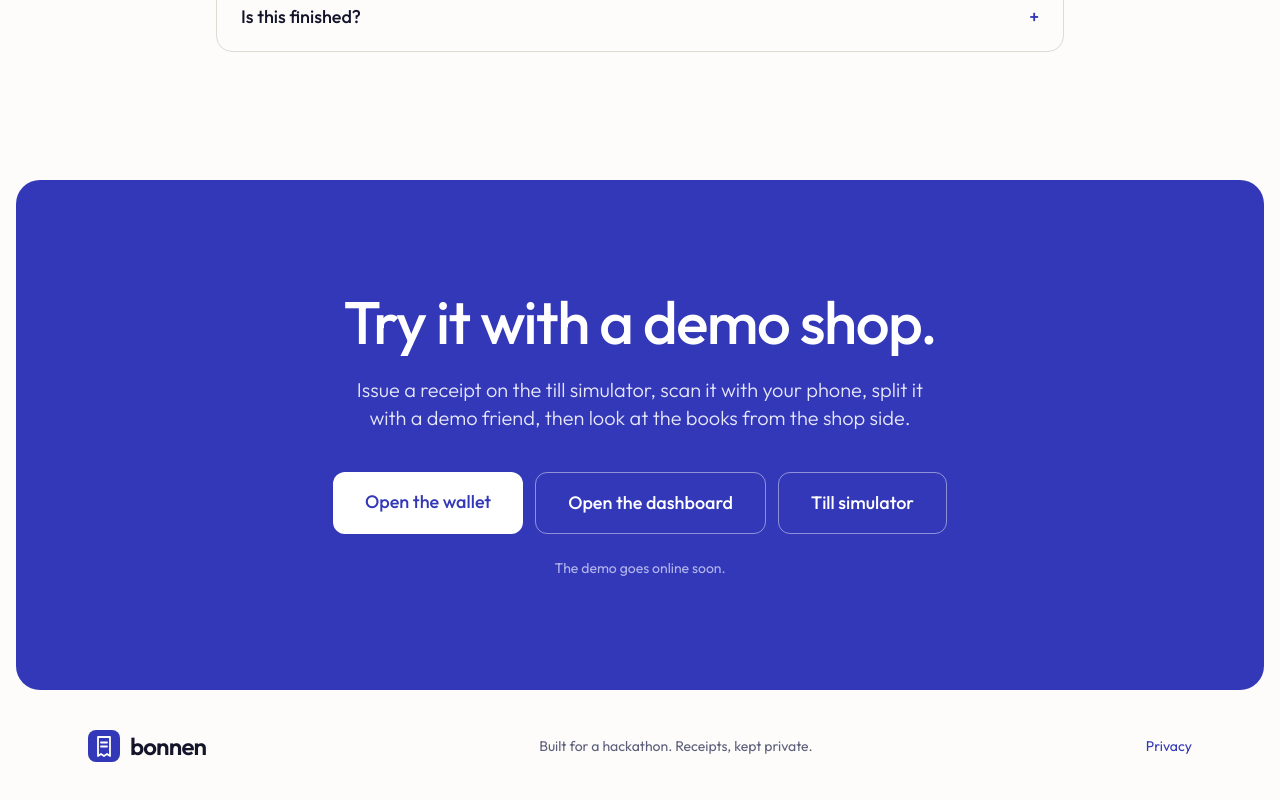
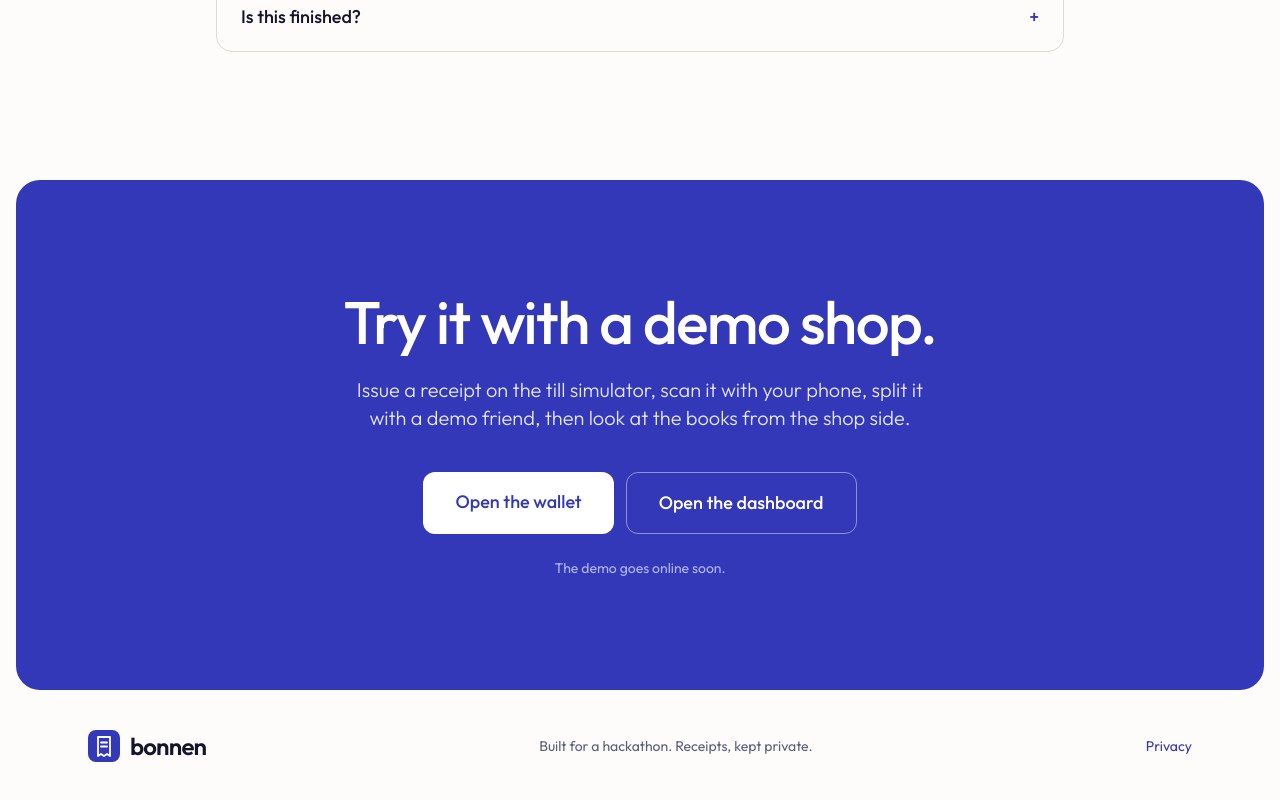
Before and after one commit to DimYiannis/verumly, a Nuxt app in the folder apps/site/: page / in a window 1280 px wide. Shown: the part 8834-9634 px from the top of the page. Built offline with nearby package versions, Linux system fonts and the light colour scheme.

Commit message:
Landing site: remove the Till simulator button

```diff
--- a/apps/site/app/pages/index.vue
+++ b/apps/site/app/pages/index.vue
@@ -15,7 +15,6 @@ const resolvedDashboardUrl = config.dashboardUrl || (import.meta.dev ? 'http://l
 const demoLive = Boolean(resolvedWalletUrl && resolvedDashboardUrl);
 const walletUrl = resolvedWalletUrl || '#try';
 const dashboardUrl = resolvedDashboardUrl || '#try';
-const simulatorUrl = resolvedDashboardUrl ? `${new URL(resolvedDashboardUrl).origin}/simulator` : '#try';
 const repoUrl = config.repoUrl;
 
 useSeoMeta({
@@ -281,7 +280,6 @@ const status = {
         <div class="mt-10 flex flex-wrap justify-center gap-3">
           <a :href="walletUrl" class="rounded-xl bg-white px-8 py-4 font-medium text-primary no-underline hover:bg-[#E6E7F8] hover:text-primary md:text-lg">Open the wallet</a>
           <a :href="dashboardUrl" class="rounded-xl border border-white/45 px-8 py-4 font-medium text-white no-underline hover:bg-white/10 hover:text-white md:text-lg">Open the dashboard</a>
-          <a :href="simulatorUrl" class="rounded-xl border border-white/45 px-8 py-4 font-medium text-white no-underline hover:bg-white/10 hover:text-white md:text-lg">Till simulator</a>
         </div>
         <p v-if="!demoLive" class="mt-6 text-sm text-[#B3B6EE]">The demo goes online soon.<template v-if="repoUrl"> To run it yourself, see the <a :href="repoUrl" rel="noopener noreferrer" class="text-white underline">README in the repository</a>.</template></p>
       </div>
```
Also changed, not shown: 1 other file (tests, documents, lock files or other folders).
